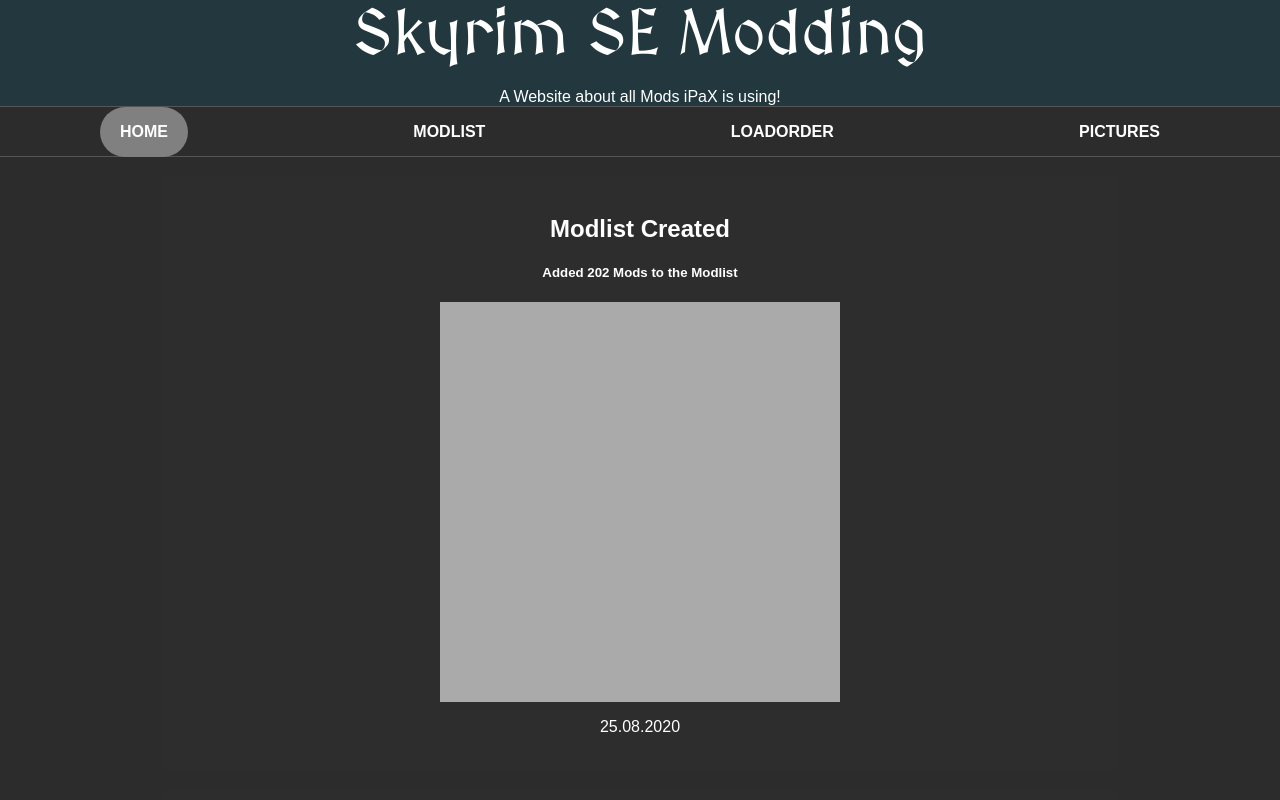
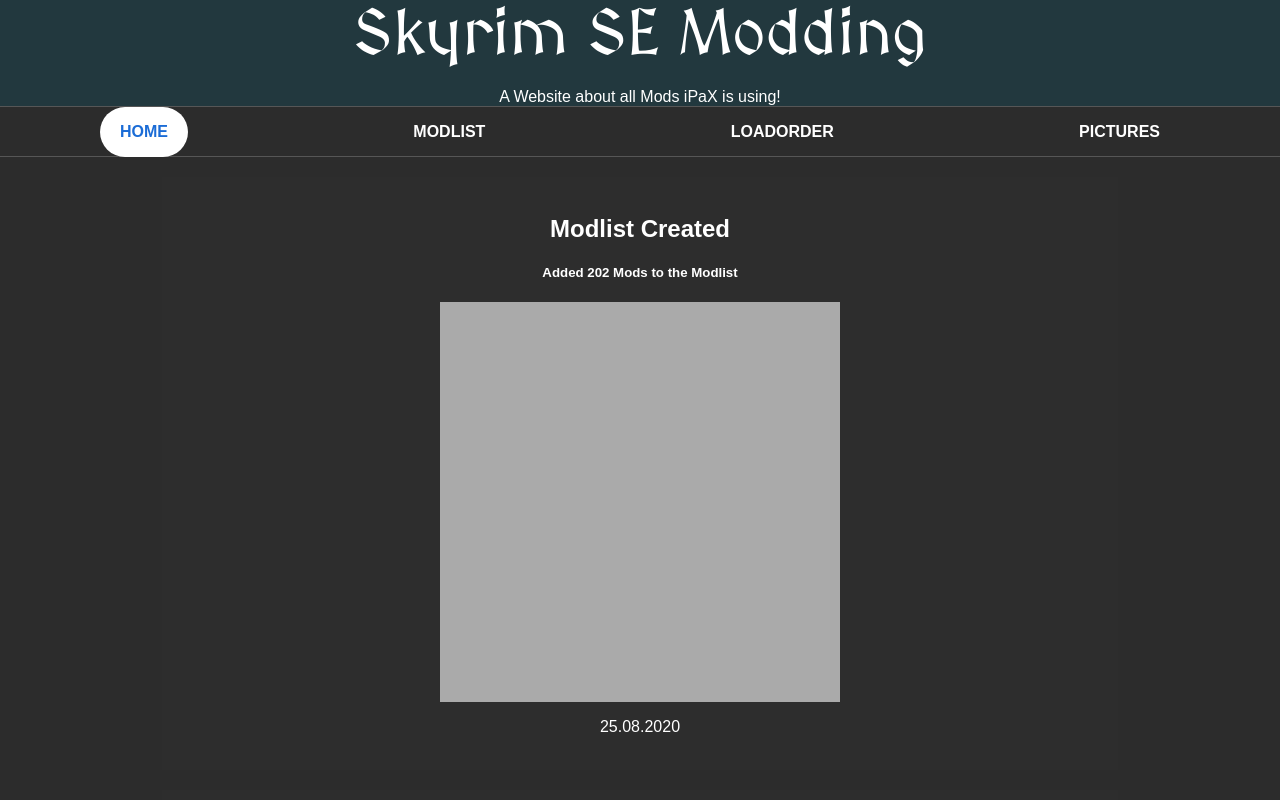
Before and after one commit to iPaX808/Skyrimwebseite, a plain HTML site: page index.html in a window 1280 px wide. In both pictures the pointer is over the link "HOME". Shown: the top 800 px of the page. Drawn offline with Linux system fonts and the light colour scheme.

Commit message:
Color:hover in navbar changed

```diff
--- a/Design-Hauptseite.css
+++ b/Design-Hauptseite.css
@@ -89,8 +89,9 @@ nav ul li a.active{
     background:rgb(27, 108, 214);
 }
 nav ul li a:hover{
-    background: grey;
+    background: rgb(255, 255, 255);
     border-radiusv: 0px 0px 0px 0px;
+    color: rgb(27, 108, 214);
 }
 
 
--- a/Design-Loadorder.css
+++ b/Design-Loadorder.css
@@ -91,7 +91,8 @@ nav ul li a.active{
     background:rgb(27, 108, 214);
 }
 nav ul li a:hover{
-    background: grey;
+    background: rgb(255, 255, 255);
+    color:rgb(27, 108, 214)
 }
 
 
--- a/Design-Modliste.css
+++ b/Design-Modliste.css
@@ -189,7 +189,8 @@ nav ul li a.active{
   background:rgb(27, 108, 214);
 }
 nav ul li a:hover{
-  background: grey;
+  background: rgb(255, 255, 255);
+  color:rgb(27, 108, 214);
 }
 .activenavbar{
   background:rgb(27, 108, 214)
--- a/Design-Pictures.css
+++ b/Design-Pictures.css
@@ -91,7 +91,8 @@
     background:rgb(27, 108, 214);
   }
   nav ul li a:hover{
-    background: grey;
+    background: rgb(255, 255, 255);
+    color:rgb(27, 108, 214)
   }
 
   /* Slideshow container */
```
Also changed, not shown: Loadorder.html (+1 -0 lines).
